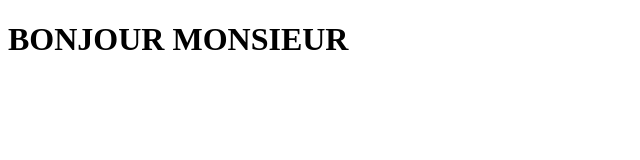
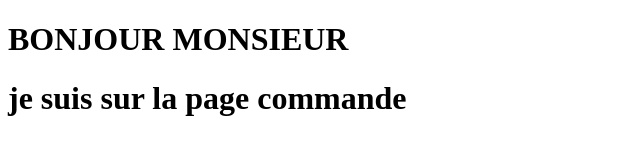
Before and after one commit to fatoumata256/INGENIERIE, a plain HTML site: page index.html in a window 1280 px wide. Shown: the whole page, without its empty margins (0-640 px from the left). Drawn offline with Linux system fonts and the light colour scheme.

Commit message:
ajouter commande

```diff
--- a/index.html
+++ b/index.html
@@ -9,6 +9,7 @@
 </head>
 <body>
 <h1>BONJOUR MONSIEUR</h1>
+<h1>je suis sur la page commande</h1>
 
 
 </body>
```
